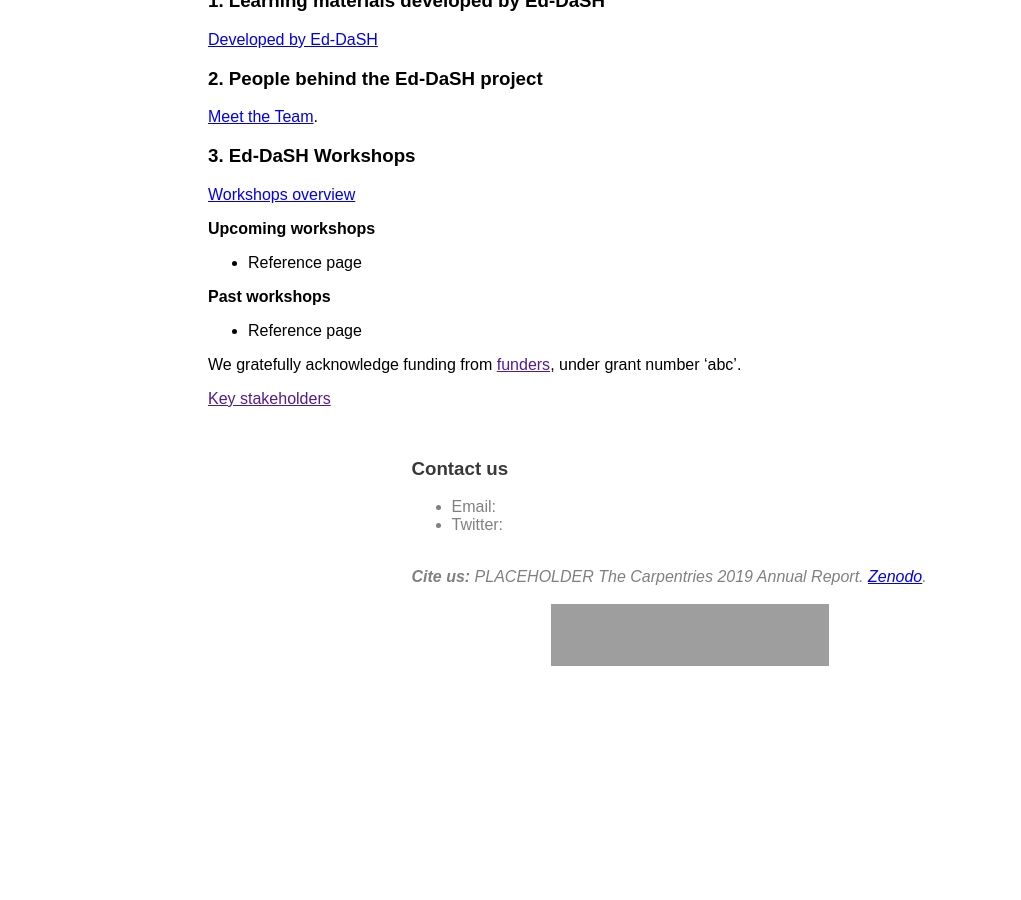
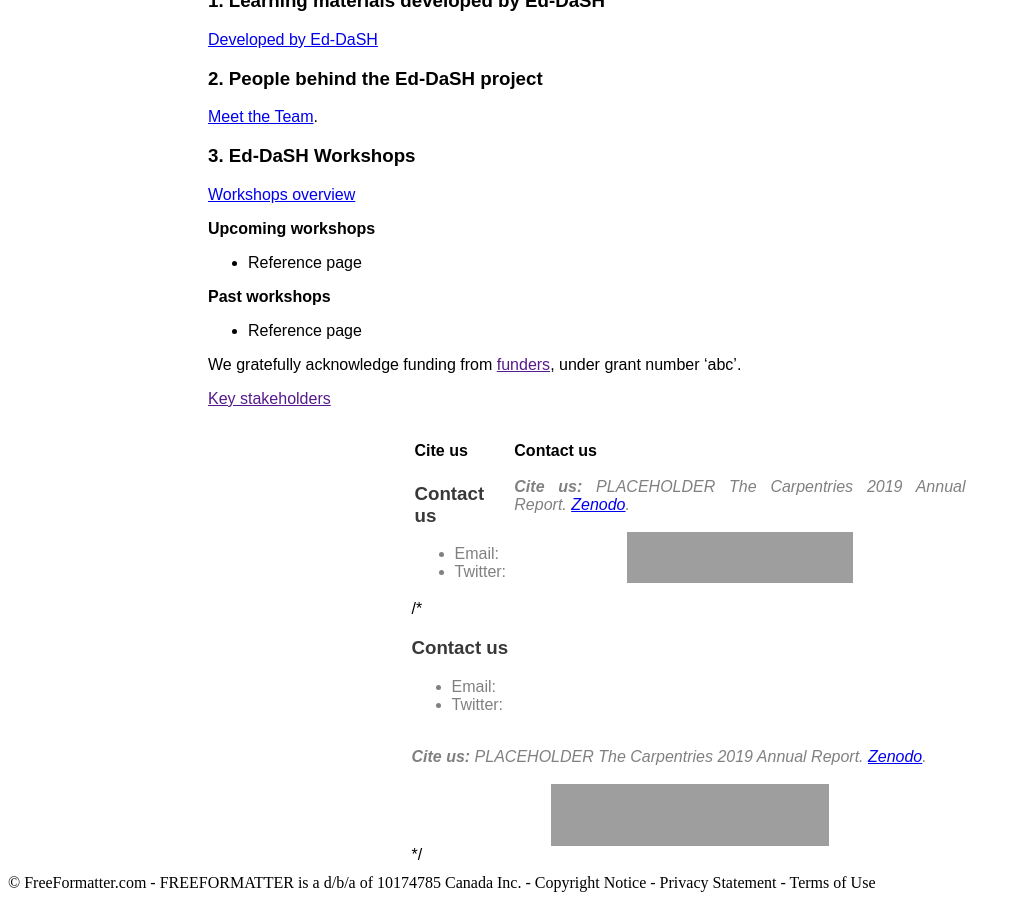
Before and after one commit to edcarp/Ed-DaSH, a Jekyll site: the page built from index.md, in a window 1280 px wide and 900 px high, scrolled down 794 px. Shown: the whole window, without its empty margins (0-1021 px from the left). Built offline with Jekyll 4.4.1, drawn with Linux system fonts in a browser that asks for light colours; before the commit the page ends 1478 px from its top, so only the background shows below that; grey boxes are pictures that could not be loaded.

Commit message:
Update default.html

```diff
--- a/_layouts/default.html
+++ b/_layouts/default.html
@@ -1,7 +1,6 @@
 
 
 <!doctype html>
-
 <html lang="{{ site.lang | default: "en-GB" }}">
 <head>
    <meta charset="utf-8">
@@ -48,8 +47,18 @@
          </div>
          <footer>
             <div class="center">
-			<a> {% include contact.html %} </a><br>
-           		<a> {% include footer.html %} </a>
+               <table style="width:100%">
+                  <tr>
+                     <th>Cite us</th>
+                     <th>Contact us</th>
+                  </tr>
+                  <tr>
+                     <td>{% include contact.html %}</td>
+			  <td>{% include footer.html %}</td>
+                  </tr>
+               </table>
+               /* <a> {% include contact.html %} </a><br>
+               <a> {% include footer.html %} </a> */
             </div>
          </footer>
       </div>
@@ -57,3 +66,5 @@
    </font>
 </body>
 </html>
+
+© FreeFormatter.com - FREEFORMATTER is a d/b/a of 10174785 Canada Inc. - Copyright Notice - Privacy Statement - Terms of Use
```
Lines whose indentation alone changed are shown as unchanged.
